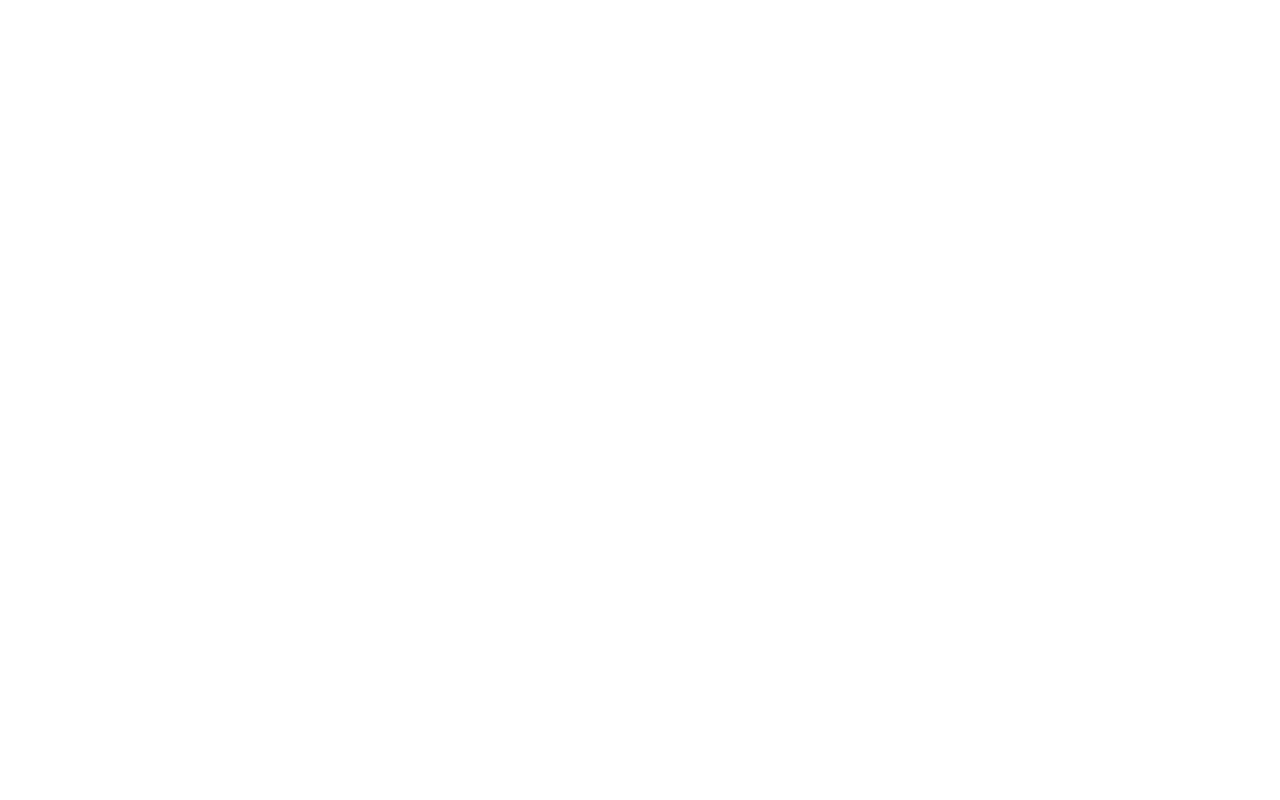
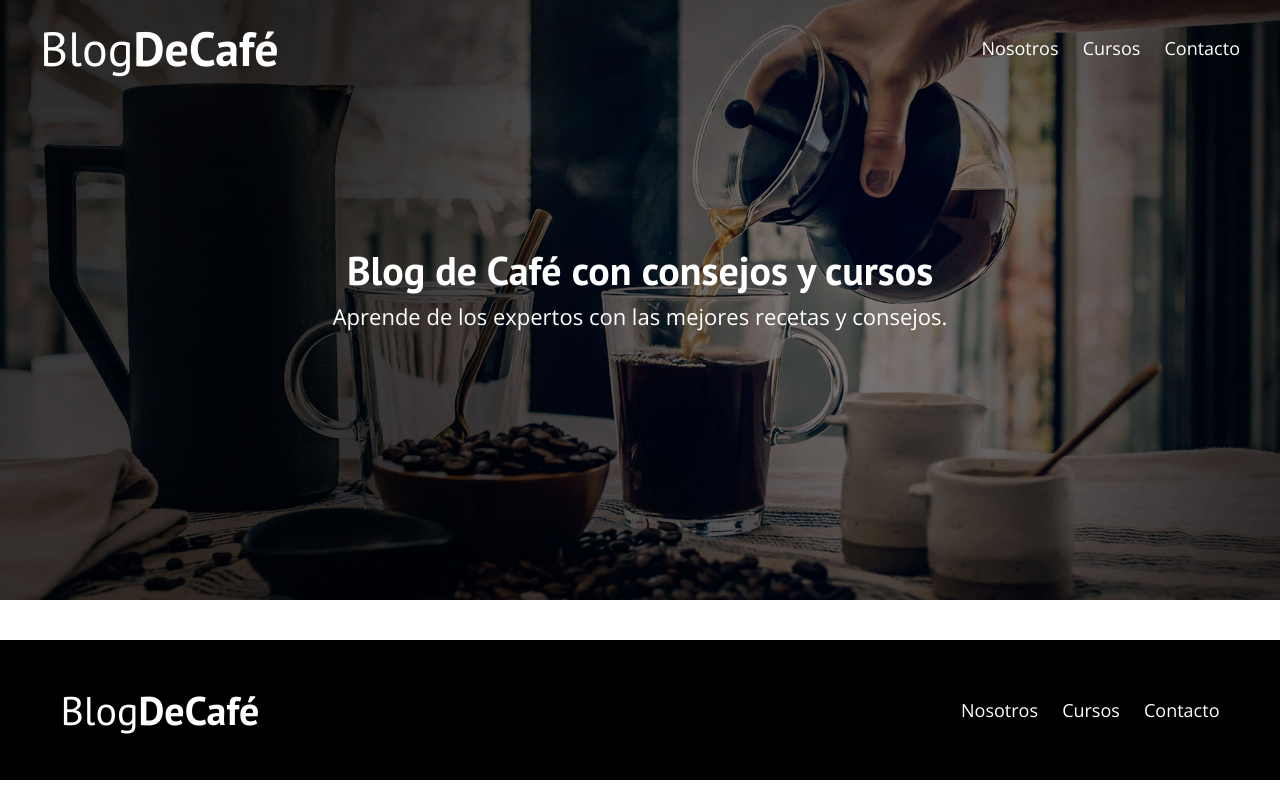
Before and after one commit to Tenchito/Sitio_Web_Blog_Cafe-Mobile_First, a plain HTML site: page cursos.html in a window 1280 px wide. Drawn offline with nearby package versions, Linux system fonts and the light colour scheme.

Commit message:
Agregamos header y footer a cursos.html

```diff
--- a/cursos.html
+++ b/cursos.html
@@ -9,6 +9,37 @@
     <link rel="stylesheet" href="css/style.css">
 </head>
 <body>
+    <header class="site-header">
+        <div class="contenedor">
+            <div class="barra">
+                <a href="/">
+                    <h1 class="no-margin">Blog<span>DeCafé</span></h1>
+                </a>
+                <nav class="navegacion">
+                    <a href="nosotros.html">Nosotros</a>
+                    <a href="cursos.html">Cursos</a>
+                    <a href="contacto.html">Contacto</a>
+                </nav>
+            </div><!--Barra-->
+            <div class="texto-header">
+                <h2 class="no-margin">Blog de Café con consejos y cursos</h2>
+                <p class="no-margin">Aprende de los expertos con las mejores recetas y consejos.</p>
+            </div>
+        </div><!--Contenedor-->
+    </header>
 
+    <footer class="site-footer">
+        <div class="contenedor">
+            <div class="barra">
+                <p class="no-margin">Blog<span>DeCafé</span></p>
+
+                <nav class="navegacion">
+                    <a href="nosotros.html">Nosotros</a>
+                    <a href="cursos.html">Cursos</a>
+                    <a href="contacto.html">Contacto</a>
+                </nav>
+            </div>
+        </div>
+    </footer>
 </body>
 </html>
```
